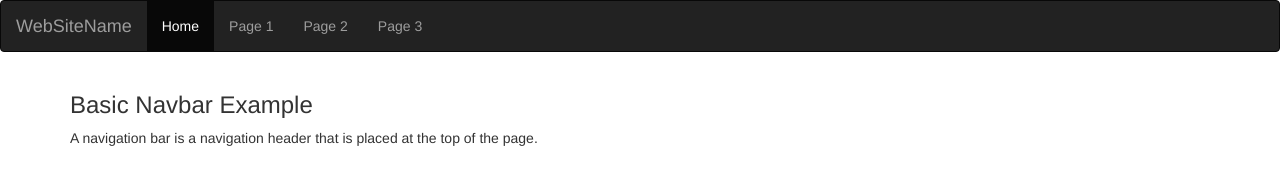
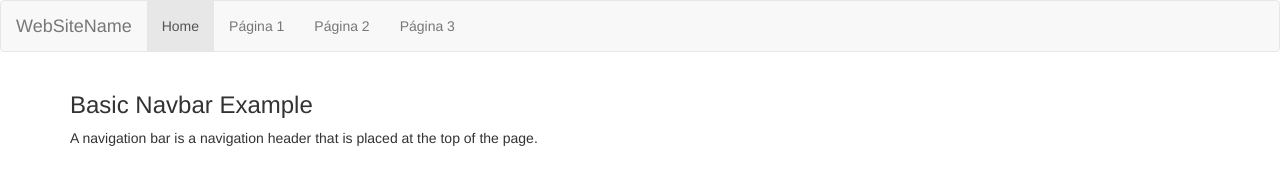
Before and after one commit to JLMarcos1998/jlmarcos.github.io, a plain HTML site: page index.html in a window 1280 px wide. Drawn offline with nearby package versions, Linux system fonts and the light colour scheme.

Commit message:
Update index.html

```diff
--- a/index.html
+++ b/index.html
@@ -10,16 +10,16 @@
 </head>
 <body>
 
-<nav class="navbar navbar-inverse">
+<nav class="navbar navbar-default">
   <div class="container-fluid">
     <div class="navbar-header">
       <a class="navbar-brand" href="#">WebSiteName</a>
     </div>
     <ul class="nav navbar-nav">
       <li class="active"><a href="#">Home</a></li>
-      <li><a href="#">Page 1</a></li>
-      <li><a href="#">Page 2</a></li>
-      <li><a href="#">Page 3</a></li>
+      <li><a href="#">Página 1</a></li>
+      <li><a href="#">Página 2</a></li>
+      <li><a href="#">Página 3</a></li>
     </ul>
   </div>
 </nav>
```
